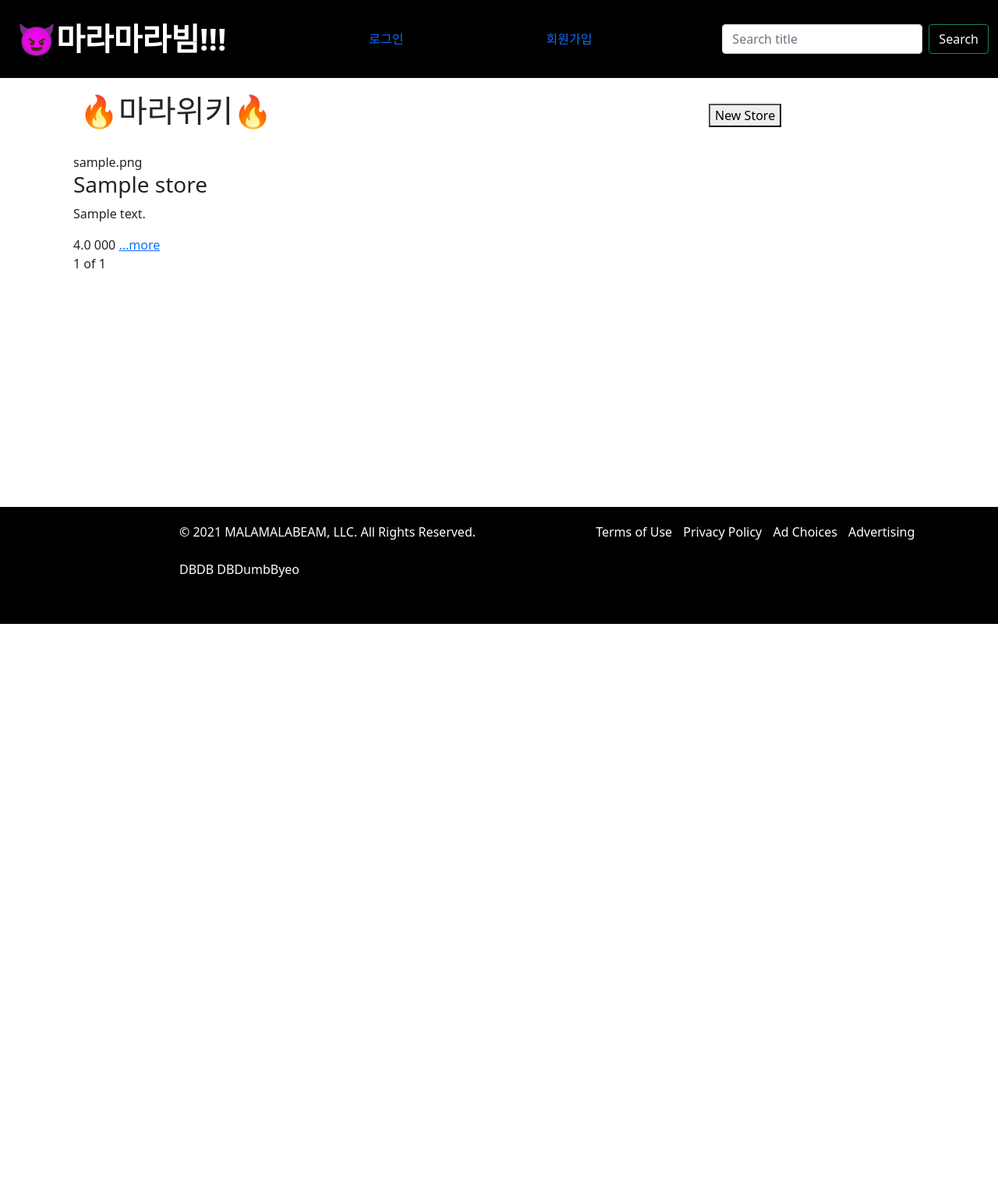
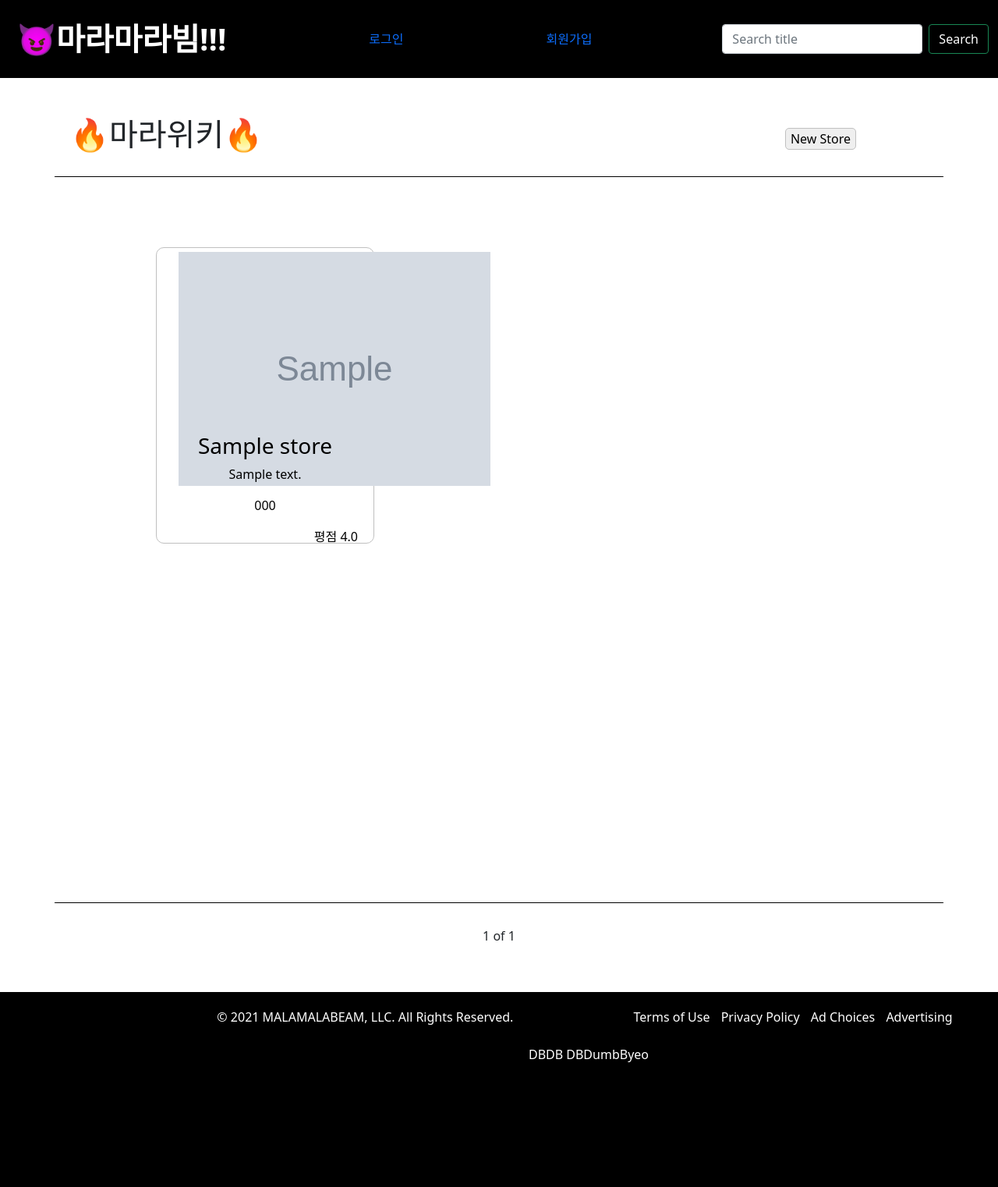
Before and after one commit to leta-ha/DB-malamalabeam, a Django app: page / in a window 1280 px wide. Shown: the whole page at 78% size. Before the commit the page ends 800 px from the top, so only its background shows below. Run offline with Django 3.2, Linux system fonts and the light colour scheme; tables that the repository leaves empty hold one stand-in row (values such as "Sample post"); grey boxes marked "Sample" are stand-in pictures; some web fonts are replaced.

Commit message:
[add] home style

```diff
--- a/appmala/templates/home.html
+++ b/appmala/templates/home.html
@@ -38,11 +38,41 @@
                     font-weight: normal;
                     font-style: normal;
                 }
+                button{
+                    border:1px solid silver;
+                    border-radius: 5px;
+                }
+                #contentContainer{
+                    padding: 50px;
+                    justify-content:center;
+                    display: grid;
+                    grid-template-rows:400px 400px;
+                    grid-template-columns: 300px 300px 300px;
+                }
+                .content{
+                    color: black;
+                    text-decoration: none;
+                    border: 1px solid silver;
+                    margin: 10px;
+                    border-radius: 10px;
+                }
+                .content > div{
+                    margin:5px auto;
+                    height: 60%;
+                    width: 80%;
+                }
+                .pagenator{
+                    padding: 30px;
+                    border-top: 1px solid black;
+                }
+                .pageLink{
+                    text-decoration: none;
+                }
             </style>
         </head>
-    <div style="display:flex; padding:20px;  flex-flow: row; align-content:center;">
+    <div style="text-align: left; display:flex; padding:20px;  flex-flow: row; align-content:center; border-bottom:1px solid black; ">
         <h3 style="flex:3; font-family: 'GmarketSansBold'; font-size: 30pt;">🔥마라위키🔥</h3>
-        <a href="{% url 'appmala:newstore' %}" style=" flex:1; height: 50%; margin:auto;"><button>New Store</button></a>
+        <a href="{% url 'appmala:newstore' %}" style=" flex:1; height: 50%; margin:auto; text-align:center;"><button>New Store</button></a>
     </div>
 
      {% comment %} <form action="{% url 'home' %}">
@@ -50,28 +80,30 @@
       <input type="text" name="query">
     </form> {% endcomment %}
     <div class="container">
-      {% for store in stores %}
-      <div>
-        {{store.image}}
-        <h3>{{ store.store_name }}</h3>
-        <p>{{ store.address}}</p>
-		    {{ store.rating }}
-        {{ store.phone_num}}
-        <a href="{% url 'appmala:detail' store.id %}">...more</a>
-      </div>
-      {%endfor %}
-      <div class="paginator">
+        <div id="contentContainer">
+        {% for store in stores %}
+            <a class="content" href="{% url 'appmala:detail' store.id %}">
+                <div id="image"><img src="{{store.image}}" alt="none image"></div>
+                <h3>{{ store.store_name }}</h3>
+                <p>{{ store.address}}</p>
+                <p>{{ store.phone_num}}</p>
+                <span style="float:right; padding-right:20px">평점 {{ store.rating }}</span>
+            </a>
+        {%endfor %}
+        </div>
+      <div class="pagenator">
         {% if stores.has_previous %}
-        <a href="?page=1">처음</a>
-        <a href="?page={{stores.previous_page_number}}">이전</a>
+        <a class="pageLink" href="?page=1"><button>처음</button></a>
+        <a class="pageLink" href="?page={{stores.previous_page_number}}"><button>이전</button></a>
         {% endif %}
         <span>{{stores.number}}</span>
         <span>of</span>
         <span>{{stores.paginator.num_pages}}</span>
         {% if stores.has_next %}
-        <a href="?page={{stores.next_page_number}}">다음</a>
-        <a href="?page={{stores.paginator.num_pages}}">마지막</a>
+        <a class="pageLink" href="?page={{stores.next_page_number}}"><button>다음</button></a>
+        <a class="pageLink" href="?page={{stores.paginator.num_pages}}"><button>마지막</button></a>
         {% endif %}
+        </div>
       </div>
     </div>
- {% endblock %}
+    {% endblock %}
--- a/malamalabeam/templates/base.html
+++ b/malamalabeam/templates/base.html
@@ -20,25 +20,25 @@
       .nav-item{
           color: white;
       }
+
       .container {
-        height: fit-content;
+        padding: 0;
+        margin: 30px auto;
+        min-width: 1024px;
       }
       footer {
-        position: absolute ;
-        bottom: 0;
         background-color: black;
         color: white;
         width: 100%;
-        height: 150px;
+        min-width: 1024px;
+        height: 250px;
       }
 
       .footer {
         display: flex;
         margin-bottom: 20px;
       }
-      * {
-        text-align: left;
-      }
+
       #list1 {
           width: 500px;
           margin-left: 100px;
@@ -84,7 +84,6 @@
               <input class="form-control me-2" type="text" placeholder="Search title" aria-label="Search" name='query'>
               <button class="btn btn-outline-success" type="submit" style="color: white">Search</button>
             </form>
-
         </div>
       </nav>
       <div class = "container">
```
Lines whose indentation alone changed are shown as unchanged.
